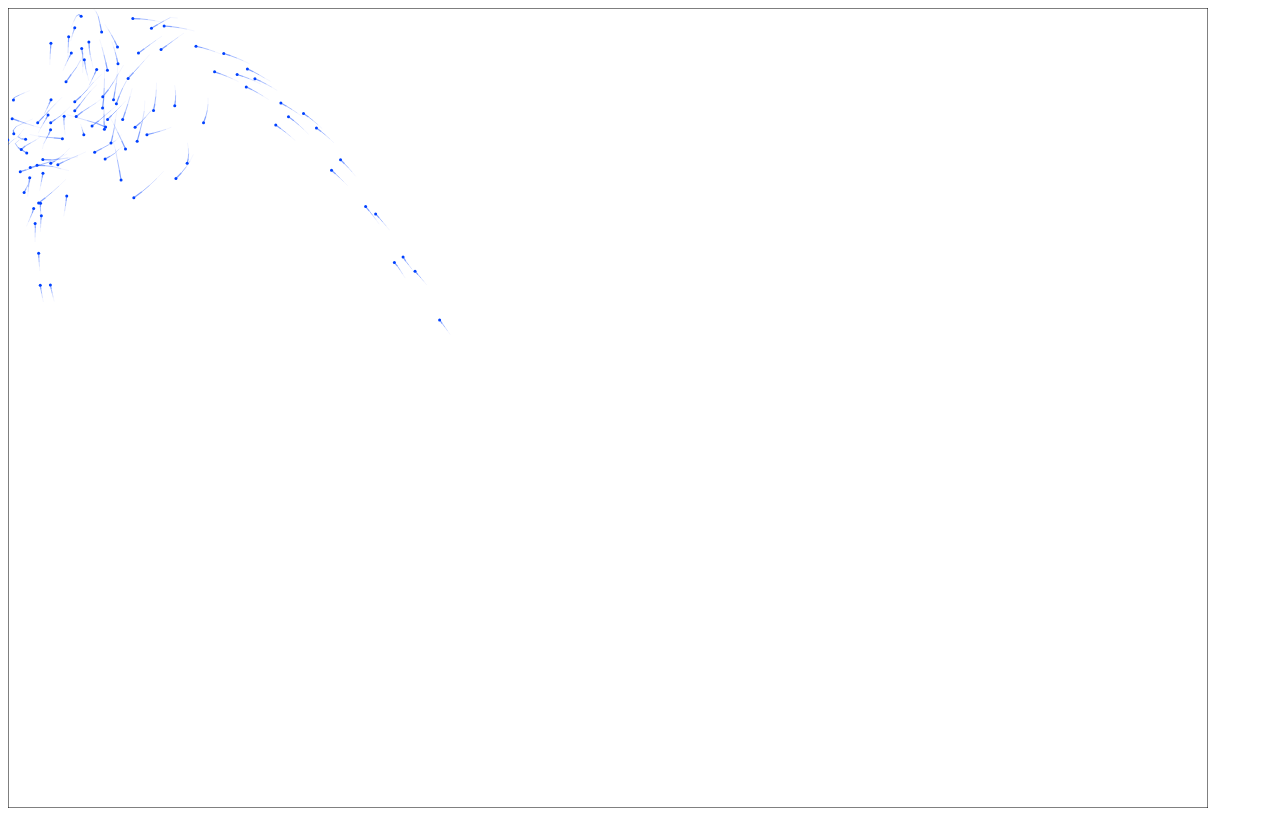
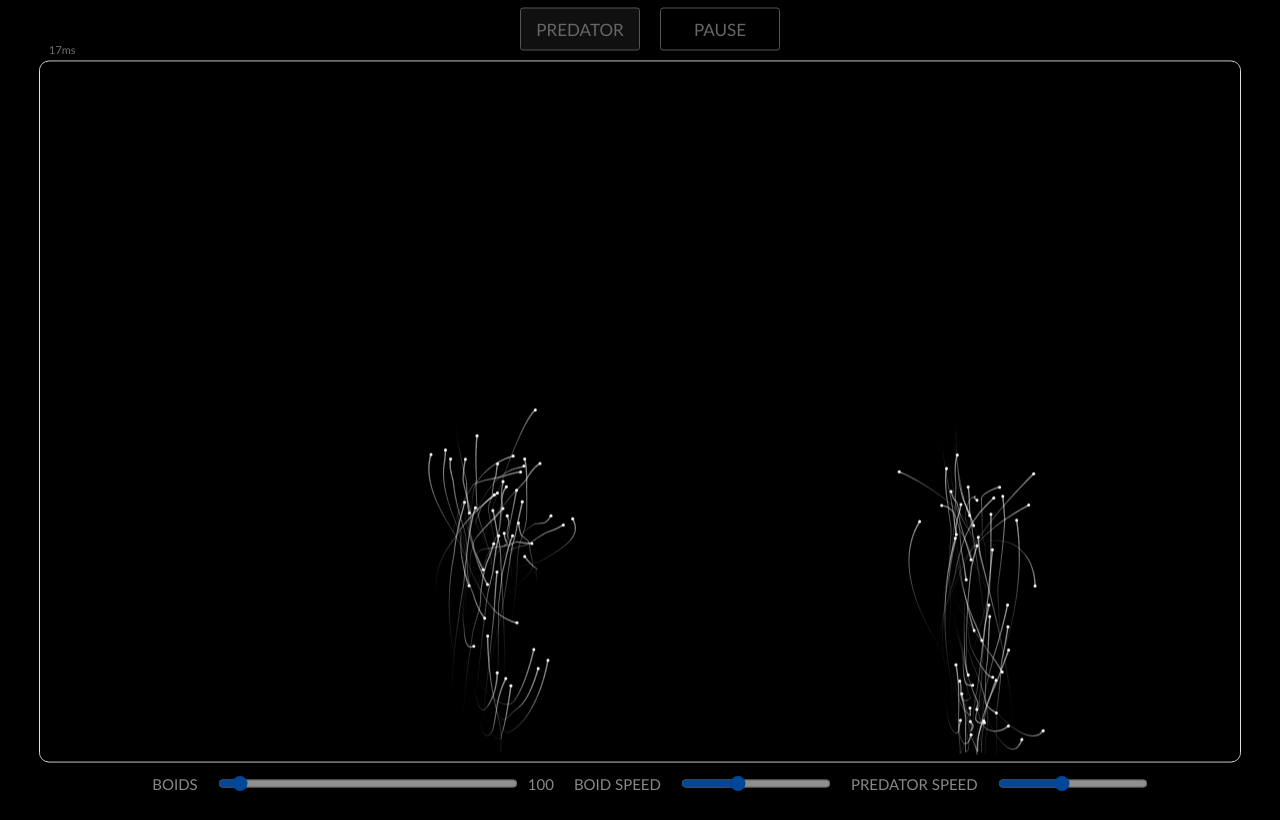
Before and after one commit to kaparvia/boids-js, a website: page index.html in a window 1280 px wide. Drawn offline with Linux system fonts and the light colour scheme.

Commit message:
- CSS Styling - GUI controls for speed, count, predator, play/pause - FPS counter

```diff
--- /dev/null
+++ b/boids.css
@@ -0,0 +1,126 @@
+html {
+    font-size: 62.5%;
+    box-sizing: border-box;
+    background-color: #000;
+}
+
+*, *::before, *::after {
+    margin: 0;
+    padding: 0;
+    box-sizing: inherit;
+}
+
+#boidsApp {
+    position: absolute;
+    top: 50%;
+    left: 50%;
+    transform: translate(-50%, -50%);
+}
+
+#boidCanvas {
+    border: 1px solid #e0e0e0;
+    background-color: #000;
+    border-radius: 10px;
+}
+
+#buttons {
+    position:relative;
+    display:flex;
+    justify-content:center;
+    align-items:center;
+
+    margin-bottom: -18px;
+}
+
+#controls {
+    /*padding-top: 20px;*/
+    position:relative;
+    display:flex;
+    justify-content:center;
+    align-items:center;
+}
+
+.control {
+    display:block;
+    margin-top: 10px;
+    margin-bottom: 10px;
+    margin-left: 20px;
+
+    color: #888;
+    font-family: "Optima";
+    font-size: 1.5rem;
+    font-weight: 500;
+}
+
+.control.label {
+
+}
+
+.button {
+    width: 120px;
+    background-color: #000;
+    padding: 10px 0px;
+    border-radius: 3px;
+    border: 1px solid #555;
+    font-family: "Optima";
+    font-size: 1.7rem;
+    font-weight: 500;
+    text-transform: uppercase;
+    color: #666;
+    /*background-color: transparent;*/
+    /*background-image: linear-gradient(to bottom,transparent,transparent 50%,rgba(0,0,0,.04));*/
+    /*box-shadow: inset 0 0 0 1px rgba(255,255,255,.05), inset 0 1px 0 0 rgba(255,255,255,.45), inset 0 -1px 0 0 rgba(255,255,255,.15), 0 1px 0 0 rgba(255,255,255,.15);*/
+    /*text-shadow: 0 1px rgba(255,255,255,.4);*/
+}
+
+
+#togglePredator.off {
+    background-color: #101010;
+}
+
+#togglePredator.on {
+    background-color: #081e00;
+}
+
+button:hover {
+    color: #888;
+    border-color: #888;
+    font-weight: 500;
+}
+
+.slider {
+    width: 300px;
+    margin-left: 20px;
+    /*background: #790e0e;*/
+    /*-webkit-appearance: none;  !* Override default CSS styles *!*/
+    /*appearance: none;*/
+    /*outline: none; !* Remove outline *!*/
+    opacity: 0.6; /* Set transparency (for mouse-over effects on hover) */
+    /*-webkit-transition: .2s; !* 0.2 seconds transition on hover *!*/
+    /*transition: opacity .2s;*/
+}
+
+.slider:hover {
+    opacity: 1; /* Fully shown on mouse-over */
+}
+
+#speedBoid { width: 150px; }
+#speedPredator { width: 150px; }
+
+.counter {
+    margin-left: 10px;
+}
+
+#fps {
+    color: #707070;
+    font-family: "Optima";
+    font-size: 1.1rem;
+    font-weight: 500;
+
+    padding-left: 10px;
+    padding-bottom: 5px;
+}
+
+/*VISUAL DEBUGGING */
+/*.control  { border: 1px solid #4040F0; }*/
+/*#controls { border: 1px solid #4040F0; }*/
--- a/boids.js
+++ b/boids.js
@@ -4,13 +4,19 @@
  * Version 1: 25ms at 1,000 boids, 15ms at 600 boids
  *
  * TODO:
- * (1) Optimize rules: Combine loops?
+ * (1) Optimize rules:
+ *      - Combine loops?
+ *      - Tiling algorithm
+ *      - DBSCAN (https://adamprice.io/blog/boids.html)
+ *
  * (2) Boids change color based on angle (fake sunlight reflection)
  * (3) Infection mode
  * (4) Zombie mode
+ * (5) Sound when eating
  *
+ *  BUGS:
+ *  - Framerate dropped dramatically
  */
-const NOF_BOIDS = 100;
 const FLAG_LOG_TIMING = false;
 const VELOCITY_RANGE = 1; // Max is 2, it means some are close to zero
 
@@ -18,8 +24,6 @@ const VELOCITY_RANGE = 1; // Max is 2, it means some are close to zero
 const COLLISION_DISTANCE = 10;
 const VIEW_DISTANCE_BOID = 200;
 const VIEW_DISTANCE_PREDATOR = 400;
-const MAX_SPEED = 8;
-const MAX_SPEED_PREDATOR = 9;
 const PREDATOR_KILL_DISTANCE = 10;
 
 const FACTOR_CENTERING = 0.005;
@@ -28,22 +32,29 @@ const FACTOR_COLLISION = 0.1;
 const FACTOR_BOUNDARY = 0.5;
 const FACTOR_MATCHING = 0.05;
 const FACTOR_PREDATOR_AVOIDANCE = 0.009;
+const FACTOR_PREDATOR_MATCHING = 0.02;
 
 // Visualization parameters
 const SIZE_BOID = 1.5;
 const SIZE_PREDATOR = 3.0;
-const HISTORY_LENGTH_BOID = 5;
-const HISTORY_LENGTH_PREDATOR = 50;
-const SPLASH_TIMER_START = 10;
-const SPLASH_SIZE = 10;
+const HISTORY_LENGTH_BOID = 25;
+const HISTORY_LENGTH_PREDATOR = 30;
+const SPLASH_TIMER_START = 5;
+const SPLASH_SIZE = 6;
+
+// GUI configurable parameters
+let ANIMATION_ENABLED = true;
+let NOF_BOIDS = 100;
+let MAX_SPEED = 8;
+let MAX_SPEED_PREDATOR = 9;
 
 // Global variables
-let canvasWidth = 100;
-let canvasHeight = 100;
-let isPredator = false;
+let canvasWidth;
+let canvasHeight;
+let fpsCounter;
 
-let boids = new Array();
-let splashes = new Array();
+let boids = [];
+let splashes = [];
 
 //---------------------------------------------------------------------------
 // Splash
@@ -69,7 +80,7 @@ class Splash {
         this.timer--;
 
         // Return true if the splash is done
-        return this.timer == 0;
+        return this.timer === 0;
     }
 }
 
@@ -117,11 +128,50 @@ class Vector {
 //---------------------------------------------------------------------------
 class Boid  {
      constructor() {
-         this.location = new Vector(Math.random() * canvasWidth, Math.random() * canvasHeight);
-         this.velocity = new Vector(Math.random() * 2 - 1, Math.random() * 2 - 1);
+
+         // Boids are created at the edes of the canvas, with a random vector pointing inwards
+         let x=0,y=0,dx=0,dy=0;
+
+         // Pick the edge
+         switch(Math.floor(Math.random()*4) + 1) {
+
+             // Left
+             case 1:
+                x = 0;
+                y = Math.random() * canvasHeight;
+                dx = Math.random() * 2;
+                dy = Math.random() * 2 - 1;
+                break;
+
+             // Right
+             case 2:
+                 x = canvasWidth;
+                 y = Math.random() * canvasHeight;
+                 dx = Math.random() * -2;
+                 dy = Math.random() * 2 - 1;
+                 break;
+
+             // Top
+             case 3:
+                 x = Math.random() * canvasWidth;
+                 y = 0;
+                 dx = Math.random() * 2 - 1;
+                 dy = Math.random() * 2;
+                 break;
+
+             // Bottom
+             case 4:
+                 x = Math.random() * canvasWidth;
+                 y = canvasHeight;
+                 dx = Math.random() * 2 - 1;
+                 dy = Math.random() * -2;
+         }
+
+         this.location = new Vector(x, y);
+         this.velocity = new Vector(dx, dy);
          this.velocityMultiplier = (Math.random() * VELOCITY_RANGE) + (1 - VELOCITY_RANGE / 2);
          this.predator = false;
-         this.history = new Array();
+         this.history = [];
     }
 
     adjustVelocity(vector) {
@@ -175,11 +225,13 @@ function rule1_predatorFindNearest(predatorBoid) {
         if (shortestDistance < PREDATOR_KILL_DISTANCE) {
             splashes.push(new Splash(nearestBoid.location));
             boids.splice(boids.indexOf(nearestBoid), 1);
+            NOF_BOIDS--;
+            updateCountSlider();
 
         } else {
             // Otherwise fly closer and match velocity
             let adjustVector = new Vector(nearestDirection.x, nearestDirection.y).multiply(-1 * FACTOR_PREDATOR_HUNT);
-            let nearestVelocity = new Vector(nearestBoid.velocity.x, nearestBoid.velocity.y).multiply(-1.5 * FACTOR_MATCHING);
+            let nearestVelocity = new Vector(nearestBoid.velocity.x, nearestBoid.velocity.y).multiply(-1 * FACTOR_PREDATOR_MATCHING);
 
             adjustVector.add(nearestVelocity);
             predatorBoid.adjustVelocity(adjustVector);
@@ -258,6 +310,7 @@ function rule3_MatchVelocity() {
     }
 }
 
+// RULE 4: Avoid canvas edges
 function rule4_StayWithinBounds() {
     for(let boid of boids) {
         let adjust_vector = new Vector();
@@ -284,6 +337,7 @@ function rule4_StayWithinBounds() {
     }
 }
 
+// RULE 5: Run away from the predator
 function rule5_Predator() {
     for(let currentBoid of boids) {
 
@@ -305,6 +359,7 @@ function rule5_Predator() {
 
 }
 
+// RULE X: Don't exceed max speed
 function rule_LimitSpeed() {
     for(let boid of boids) {
 
@@ -330,7 +385,7 @@ function drawBoidPoint(ctx, boid) {
         ctx.fillStyle = 'rgba(255,38,0,1)';
         size = SIZE_PREDATOR;
     } else {
-        ctx.fillStyle = 'rgba(0,65,255,1)';
+        ctx.fillStyle = 'rgb(255,255,255)';
         size = SIZE_BOID;
     }
 
@@ -363,8 +418,8 @@ function drawBoidTrail(ctx, boid) {
     let widthBoid = WIDTH_BOID_START;
 
     // Reverse the history to draw from the head to tail
-    var pointList = boid.history.slice().reverse();
-    var last_point = pointList[0];
+    let pointList = boid.history.slice().reverse();
+    let last_point = pointList[0];
 
     for (const point of pointList) {
 
@@ -374,7 +429,7 @@ function drawBoidTrail(ctx, boid) {
             ctx.strokeStyle = 'rgba(255,38,0,' + alpha + ')';
             ctx.lineWidth = widthPredator;
         } else {
-            ctx.strokeStyle = 'rgba(0,65,255,' + alpha + ')';
+            ctx.strokeStyle = 'rgba(255,255,255,' + alpha + ')';
             ctx.lineWidth = widthBoid;
         }
 
@@ -393,13 +448,6 @@ function drawBoidTrail(ctx, boid) {
 function drawBoids() {
     const ctx = document.getElementById('boidCanvas').getContext('2d');
 
-    // Clear the screen and redraw the bounding box
-    ctx.strokeStyle = 'black';
-    ctx.lineWidth = 1;
-    ctx.fillStyle = 'white';
-    ctx.fillRect(0, 0, canvasWidth, canvasHeight);
-    ctx.strokeRect(0, 0, canvasWidth, canvasHeight);
-
     // Draw the boids
     for (let boid of boids) {
         drawBoidPoint(ctx, boid);
@@ -410,7 +458,7 @@ function drawSplashes() {
     const ctx = document.getElementById('boidCanvas').getContext('2d');
 
     for(let splash of splashes) {
-        if (splash.animate(ctx) == true) {
+        if (splash.animate(ctx) === true) {
             // Remove
             splashes.splice(splashes.indexOf(splash), 1);
         }
@@ -424,6 +472,20 @@ function createBoids() {
     for (let i = 0; i < NOF_BOIDS; i++) {
         boids.push(new Boid());
     }
+}
+
+// Called when boid count is changed from the GUI
+function updateNumberOfBoids(newCount) {
+    if (newCount === NOF_BOIDS) return;
+
+    if (newCount < NOF_BOIDS) {
+        boids.splice(0, (NOF_BOIDS - newCount));
+    } else {
+        for(let i=NOF_BOIDS; i < newCount; i++) {
+            boids.push(new Boid());
+        }
+    }
+    NOF_BOIDS = newCount;
 }
 
 function updateBoids() {
@@ -441,51 +503,31 @@ function updateBoids() {
     }
 }
 
+// Time stamp used for FPS calculation
+let lastTime = Date.now();
+
 function animationLoop() {
-    updateBoids();
+
+    // Update frame timing and save timestamp for the next frame
+    fpsCounter = Date.now() - lastTime;
+    lastTime = Date.now();
+
+    drawUI();
+
+    if (ANIMATION_ENABLED) {
+        updateBoids();
+    }
+
     drawBoids();
     drawSplashes();
 
     if (FLAG_LOG_TIMING) console.timeEnd("Frame");
     if (FLAG_LOG_TIMING) console.time("Frame");
 
+
     window.requestAnimationFrame(animationLoop);
 }
 
-window.onload = () => {
-
-    const canvas = document.getElementById('boidCanvas');
-    canvasWidth = canvas.width;
-    canvasHeight = canvas.height;
-
-    createBoids();
-
-    // Start animation
-    window.requestAnimationFrame(animationLoop);
-}
-
-window.onclick = () => {
-
-    if (!isPredator) {
-        let predator = new Boid();
-
-        // Predator starts from the top left corner heading down at speed
-        predator.location.x = 1;
-        predator.location.y = 1;
-        predator.velocity.x = 5;
-        predator.velocity.y = 5;
-        predator.predator = true;
-
-        // Add predator to the end of the boid list
-        boids.push(predator);
-        isPredator = true;
-    } else {
-
-        // Remove predator from the end of the boid list
-        boids.pop();
-        isPredator = false;
-    }
-}
 // DEBUG
 // createBoids();
 // updateBoids();
--- /dev/null
+++ b/boidsapp.js
@@ -0,0 +1,118 @@
+"use strict"
+
+/*********************************************************************************************************
+ * TODO:
+ * - Display framerate
+ * - Wrap each control + label in a div. Right now it does not align.
+ *    - Hover highlight for the whole group, not just the control? *
+ *
+ * TODO CONTROLS:
+ * - Trail length -- zero is off (boid / predator)
+ * - Max Speed (boid / predator)
+ * - View distance (boid / predator) -- possible to visualize as a circle while adjusting?
+ * - Possibly other parameters
+ *
+ */
+
+// DOM elements
+let togglePredator = document.querySelector("#togglePredator");
+let pausePlay = document.querySelector("#pausePlay");
+let nofBoids = document.querySelector("#nofBoids");
+let counterNofBoids = document.querySelector("#counterNofBoids");
+let sliderSpeedBoids = document.querySelector("#speedBoid");
+let sliderSpeedPredator = document.querySelector("#speedPredator");
+let divFps = document.querySelector("#fps");
+
+// Update GUI elements only once per second
+let lastGUIElementUpdate = Date.now();
+
+function drawUI() {
+    const ctx = document.getElementById('boidCanvas').getContext('2d');
+
+    // Clear the canvas
+    ctx.fillStyle = 'black';
+    ctx.fillRect(0, 0, canvasWidth, canvasHeight);
+
+    // Update FPS counter every second
+    if ( (Date.now() - lastGUIElementUpdate) > 1000) {
+        divFps.innerHTML = Math.floor(fpsCounter) + "ms";
+        lastGUIElementUpdate = Date.now();
+    }
+}
+
+// App init
+window.onload = () => {
+
+    const canvas = document.getElementById('boidCanvas');
+    canvasWidth = canvas.width;
+    canvasHeight = canvas.height;
+
+    createBoids();
+    updateCountSlider();
+
+    // Start animation
+    window.requestAnimationFrame(animationLoop);
+}
+
+// Click on Predator button
+togglePredator.addEventListener('click', event => {
+
+    // If predator is off, create it
+    if (togglePredator.classList.contains('off')) {
+        let predator = new Boid();
+
+        // Predator starts from the top left corner heading down at speed
+        predator.location.x = 1;
+        predator.location.y = 1;
+        predator.velocity.x = 5;
+        predator.velocity.y = 5;
+        predator.predator = true;
+
+        // Add predator to the end of the boid list
+        boids.push(predator);
+        togglePredator.classList.replace('off', 'on');
+
+    } else if (togglePredator.classList.contains('on')) {
+
+        // Remove predator from the end of the boid list
+        boids.pop();
+        togglePredator.classList.replace("on", "off");
+    }
+});
+
+// Click pause/play button
+pausePlay.addEventListener('click', event => {
+
+    if (pausePlay.classList.contains('on')) {
+        // Pause
+        ANIMATION_ENABLED = false;
+        pausePlay.classList.replace('on', 'off');
+        pausePlay.innerHTML = 'Play';
+
+    } else if (pausePlay.classList.contains('off')) {
+        ANIMATION_ENABLED = true;
+        pausePlay.classList.replace("off", "on");
+        pausePlay.innerHTML = 'Pause';
+    }
+});
+
+// Boid count slider
+nofBoids.oninput = function() {
+    counterNofBoids.innerHTML = this.value;
+    updateNumberOfBoids(parseInt(this.value));
+}
+
+function updateCountSlider() {
+    nofBoids.value = NOF_BOIDS;
+    counterNofBoids.innerHTML = NOF_BOIDS;
+}
+
+// Boid speed slider
+sliderSpeedBoids.oninput = function() {
+    MAX_SPEED = this.value;
+}
+
+// Predator speed slider
+sliderSpeedPredator.oninput = function() {
+    MAX_SPEED_PREDATOR = this.value;
+}
--- a/index.html
+++ b/index.html
@@ -3,9 +3,34 @@
 <head>
     <meta charset="UTF-8">
     <title>Boids</title>
-    <script src="boids.js"></script>
+    <link rel="stylesheet" href="boids.css">
 </head>
 <body>
-    <canvas id="boidCanvas" width="1200" height="800"></canvas>
+    <div id="boidsApp">
+        <div id="buttons">
+            <button type="button" id="togglePredator" class="control button off">Predator</button>
+            <button type="button" id="pausePlay" class="control button on">Pause</button>
+        </div>
+
+        <div id="fps">fps</div>
+        <canvas id="boidCanvas" width="1200" height="700"></canvas>
+
+        <div id="controls">
+
+            <div class="control label">BOIDS</div>
+            <input type="range" min="1" max="2000" value="100" class="control slider" id="nofBoids">
+            <div class="control counter" id="counterNofBoids">100</div>
+
+            <div class="control label">BOID SPEED</div>
+            <input type="range" min="1" max="20" value="8" class="control slider" id="speedBoid">
+
+            <div class="control label">PREDATOR SPEED</div>
+            <input type="range" min="1" max="20" value="9" class="control slider" id="speedPredator">
+
+        </div>
+    </div>
+
+    <script src="boids.js"></script>
+    <script src="boidsapp.js"></script>
 </body>
 </html>
```
